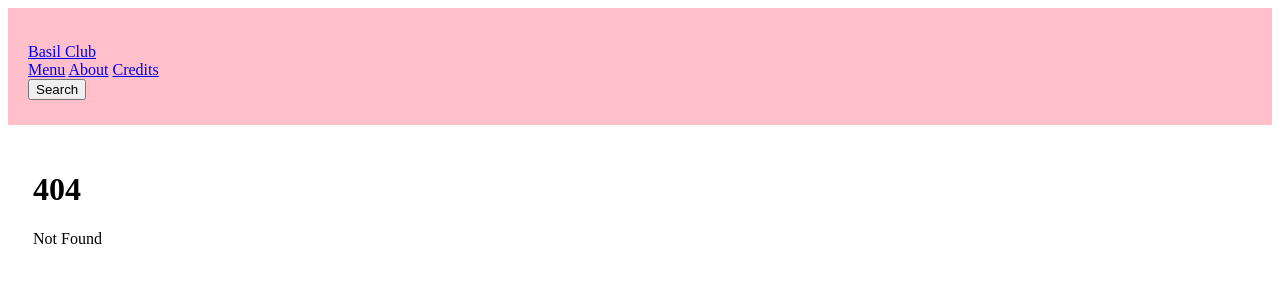
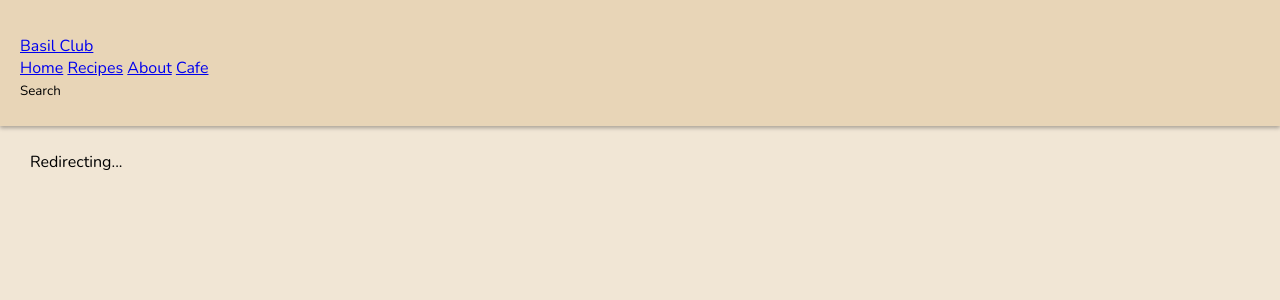
Before and after one commit to sen-trie/basil-main, a SvelteKit app: page /cafe in a window 1280 px wide. Before the commit this address had no page. Shown: the top 300 px of the page. Built offline with nearby package versions, Linux system fonts and the light colour scheme.

Commit message:
Structure: Move shared CSS variables

```diff
--- a/src/app.css
+++ b/src/app.css
@@ -0,0 +1,57 @@
+:root {
+  --colour-dull-black: rgba(0, 0, 0, 0.3);
+  --colour-white: #f1e6d5;
+  --colour-light: #e8d5b7;
+  --colour-grey: #949494;
+  --colour-medgrey: #686464;
+  --colour-med: #96573b;
+  --colour-darkgrey: #302f2f;
+  --colour-dark: #442214;
+  --colour-black: #2d1810;
+  --colour-red: #ed1f2c;
+  --colour-green: #7a9d54;
+  --colour-dark-green: rgb(71, 99, 41);
+}
+
+* {
+  margin: 0;
+  padding: 0;
+  box-sizing: border-box;
+  background: none;
+  border: none;
+  font-family: "Nunito", sans-serif;
+  scrollbar-width: thin;
+  scrollbar-color: var(--colour-dark) var(--colour-med);
+}
+
+html {
+     background-color: var(--colour-white);
+}
+
+@font-face {
+  font-family: "Nunito";
+  src: url("/fonts/Nunito-VariableFont_wght.ttf") format("truetype");
+  font-weight: 100 1000;
+  font-style: normal;
+  font-display: swap;
+}
+
+@font-face {
+  font-family: "Nunito";
+  src: url("/fonts/Nunito-Italic-VariableFont_wght.ttf") format("truetype");
+  font-weight: 100 1000;
+  font-style: italic;
+  font-display: swap;
+}
+
+::-webkit-scrollbar {
+  width: 12px;
+}
+
+::-webkit-scrollbar-track {
+  background: var(--colour-med);
+}
+
+::-webkit-scrollbar-thumb {
+  background: var(--colour-dark);
+}
--- a/src/lib/components/Header.svelte
+++ b/src/lib/components/Header.svelte
@@ -4,9 +4,10 @@
 <header class="flexbox">
   <a href="/">Basil Club</a>
   <div class="flexbox desktop-nav">
-    <a href="/menu">Menu</a>
+    <a href="/">Home</a>
+    <a href="/recipe">Recipes</a>
     <a href="/about">About</a>
-    <a href="/credits">Credits</a>
+    <a href="/cafe">Cafe</a>
   </div>
   <button>Search</button>
 </header>
@@ -15,10 +16,11 @@
   header {
     position: sticky;
     top: 0;
-    z-index: 1000;
+    z-index: 10;
     padding: 35px 20px 25px;
     align-items: center;
     margin: 0 auto;
-    background-color: pink;
+    background-color: var(--colour-light);
+    box-shadow: 0 2px 4px rgba(0,0,0,0.3);
   }
 </style>
--- a/src/routes/+layout.svelte
+++ b/src/routes/+layout.svelte
@@ -31,12 +31,12 @@
 </script>
 
 <Header />
-<div>
+<div class="article-body">
   {@render children()}
 </div>
 
 <style>
-  div {
-    padding: 25px;
+  .article-body {
+    padding: 25px 30px;
   }
 </style>
--- /dev/null
+++ b/src/routes/cafe/+page.js
@@ -0,0 +1 @@
+export const prerender = false;
--- /dev/null
+++ b/src/routes/cafe/+page.svelte
@@ -0,0 +1 @@
+Redirecting...
```
Also changed, not shown: src/routes/+page.svelte (+15 -0 lines), src/app.html (line endings or trailing spaces), src/routes/about/+page.svelte (added), src/routes/recipes/+page.svelte (renamed from src/routes/menu/+page.svelte), src/routes/recipes/[slug]/+page.js (renamed from src/routes/menu/[slug]/+page.js), src/routes/recipes/[slug]/+page.svelte (renamed from src/routes/menu/[slug]/+page.svelte), static/fonts/Nunito-Italic-VariableFont_wght.ttf (added), static/fonts/Nunito-VariableFont_wght.ttf (added).
